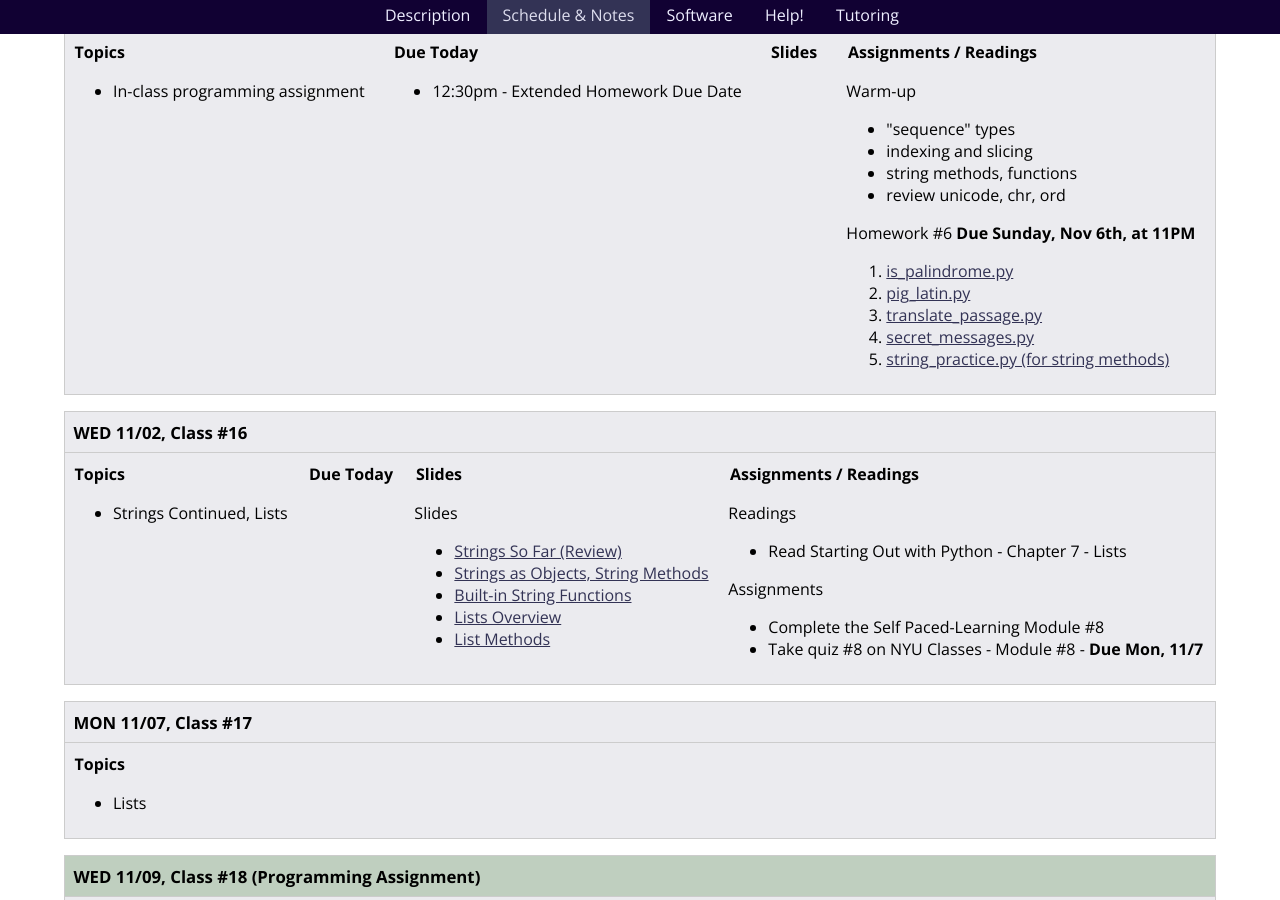
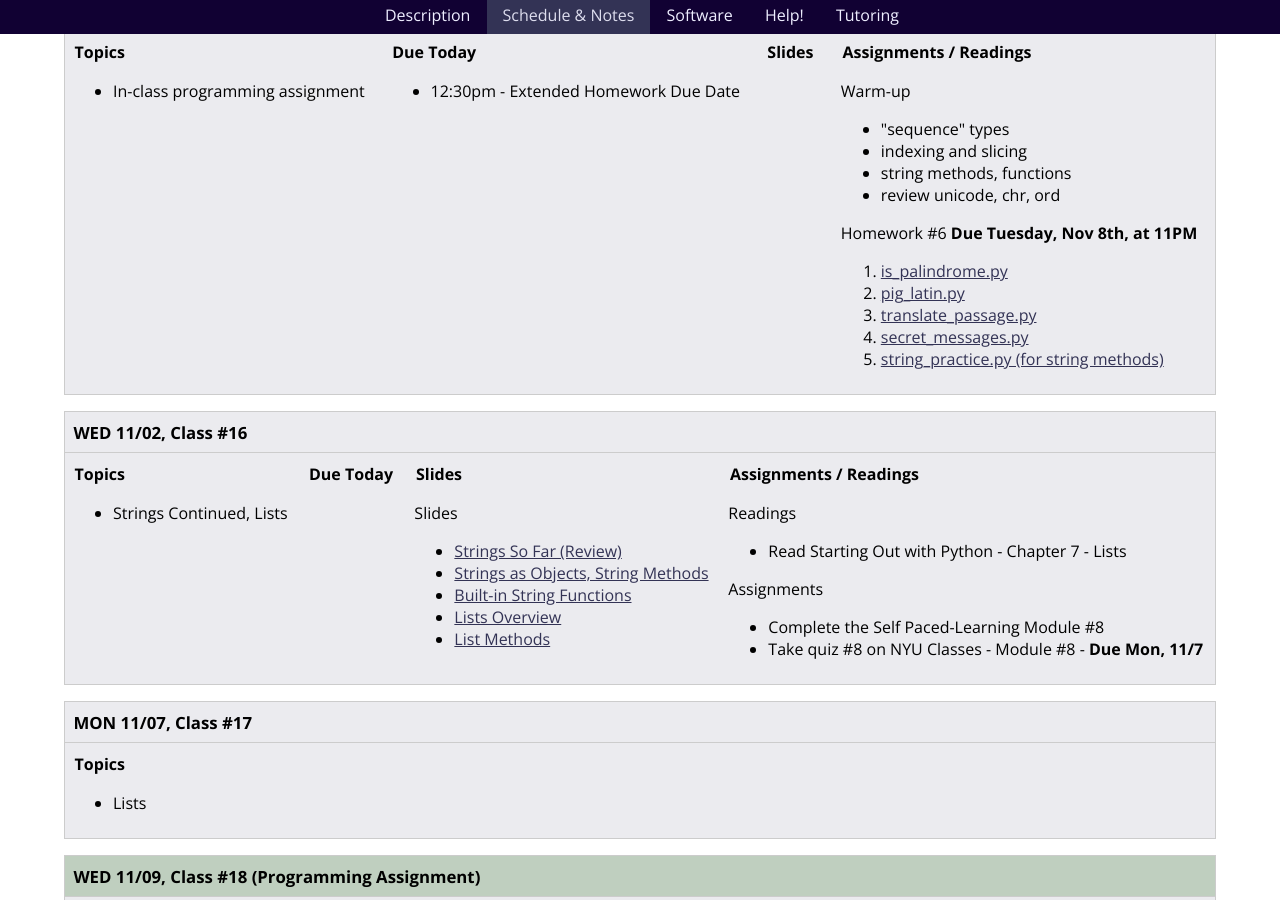
Before and after one commit to foureyes/csci-ua.0002-fall2016-008, a Jekyll site: the page built from schedule.markdown, in a window 1280 px wide and 900 px high, scrolled down 5679 px. Built offline with Jekyll 4.4.1, drawn with Linux system fonts in a browser that asks for light colours.

Commit message:
fix hw due date

```diff
--- a/_includes/classes/15/materials.markdown
+++ b/_includes/classes/15/materials.markdown
@@ -21,7 +21,7 @@ Warm-up
 * string methods, functions
 * review unicode, chr, ord
 
-Homework #6 __Due Sunday, Nov 6th, at 11PM__
+Homework #6 __Due Tuesday, Nov 8th, at 11PM__
 
 1. [is_palindrome.py](homework/hw06/is_palindrome.py)
 2. [pig_latin.py](homework/hw06/pig_latin.py)
```
Also changed, not shown: 1 other file.
